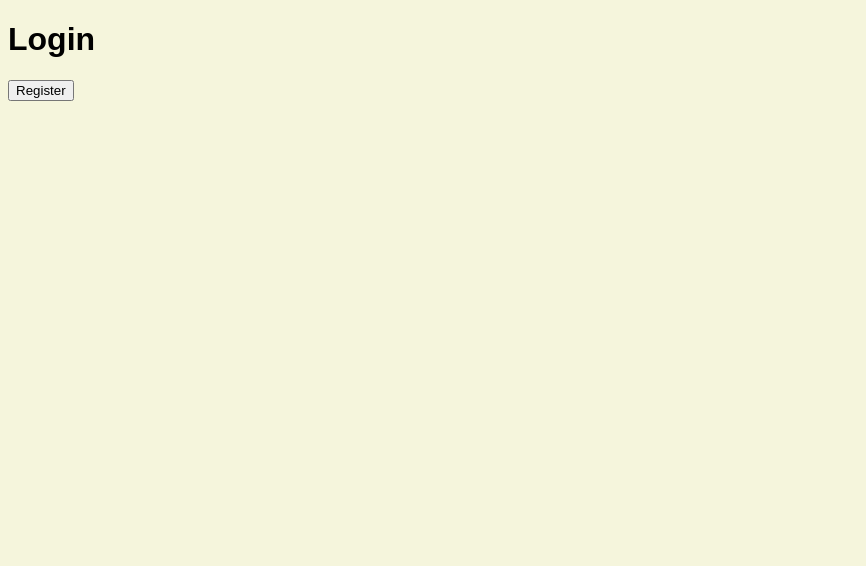
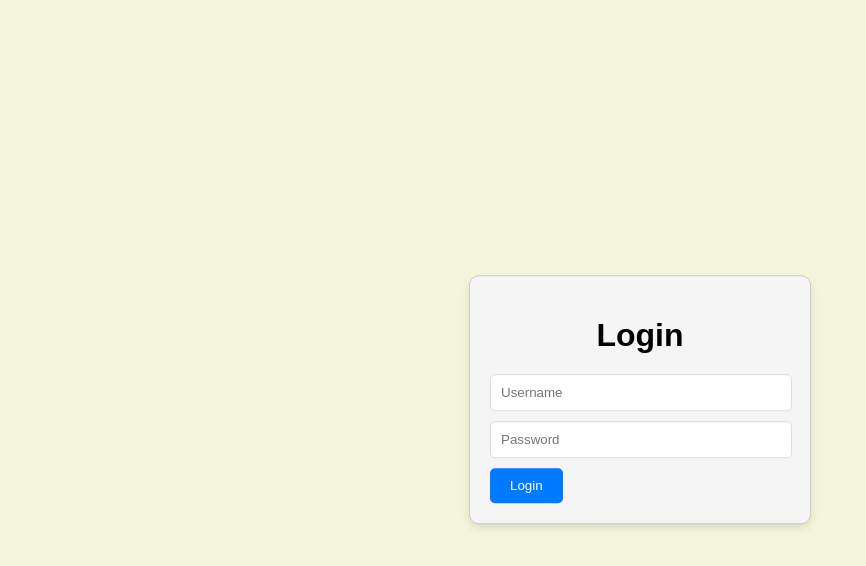
Before and after one commit to plukesch/TaskWave, a website: page client/files/login.html in a window 1280 px wide. Shown: the whole page, without its empty margins (0-866 px from the left). Drawn offline with Linux system fonts and the light colour scheme.

Commit message:
Design for Login

```diff
--- /dev/null
+++ b/client/files/login.css
@@ -0,0 +1,48 @@
+body {
+    font-family: Arial, sans-serif;
+    background-color: #f5f5dc; /* Beige Farbton */
+}
+
+.login-container {
+    background-color: #f5f5f5; /* Hellgrauer Hintergrund */
+    width: 300px; /* Breite des Formular-Containers */
+    padding: 20px; /* Gleichmäßiges Padding um das gesamte Formular */
+    border-radius: 10px; /* Abgerundete Ecken */
+    border: 1px solid #ccc; /* Dünner grauer Rand */
+    box-shadow: 0 4px 8px rgba(0,0,0,0.1); /* Leichter Schatten für Tiefe */
+    position: absolute;
+    top: 50%; /* Zentriert vertikal */
+    left: 50%; /* Zentriert horizontal */
+    transform: translate(-50%, -50%); /* Verschiebung um die eigene Breite und Höhe */
+    display: flex;
+    flex-direction: column;
+    align-items: center;
+}
+
+
+.login-container h1 {
+    margin-bottom: 20px;
+}
+
+.login-container input {
+    width: calc(100% - 20px); /* Nutzt die volle Breite abzüglich des Paddings */
+    padding: 10px;
+    margin-bottom: 10px; /* Abstand zwischen den Feldern */
+    border: 1px solid #ddd;
+    border-radius: 5px; /* Leicht abgerundete Ecken für die Eingabefelder */
+    margin-right: 100px;
+}
+
+.login-container button {
+    padding: 10px 20px;
+    background-color: #007BFF;
+    color: white;
+    border: none;
+    border-radius: 5px;
+    cursor: pointer;
+    transition: background-color 0.3s ease;
+}
+
+.login-container button:hover {
+    background-color: #0056b3;
+}
--- a/client/files/login.html
+++ b/client/files/login.html
@@ -4,10 +4,16 @@
     <meta charset="UTF-8">
     <meta name="viewport" content="width=device-width, initial-scale=1.0">
     <title>Login</title>
-    <link rel="stylesheet" href="index.css"> <!-- Verwenden der gleichen CSS für Konsistenz -->
+    <link rel="stylesheet" href="login.css"> <!-- Verwenden der gleichen CSS für Konsistenz -->
 </head>
 <body>
-    <h1>Login</h1>
-    <button onclick="location.href='registration.html'">Register</button>
+    <div class="login-container">
+        <h1>Login</h1>
+        <form action="index.html" method="get">
+            <input type="text" id="username" name="username" placeholder="Username" required>
+            <input type="password" id="password" name="password" placeholder="Password" required>
+            <button type="submit">Login</button>
+        </form>
+    </div>
 </body>
 </html>
```
Also changed, not shown: client/files/index.css (line endings or trailing spaces).
